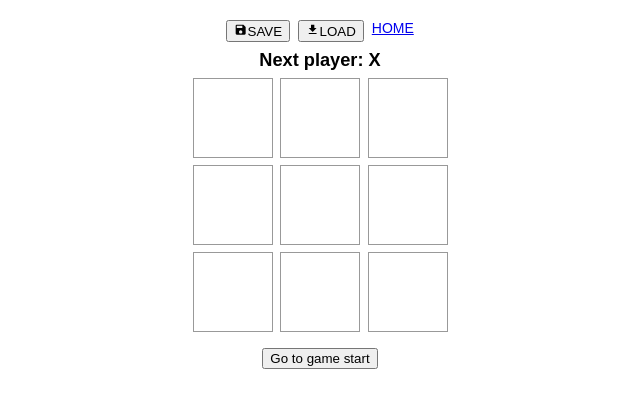
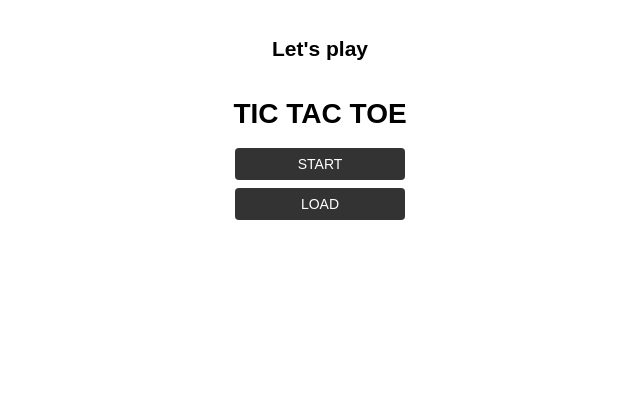
Before and after one commit to goooeun/tic-tac-toe, a Next.js app: page / in a window 1280 px wide. Shown: the top 408 px of the page, without its empty margins (320-960 px from the left). Built offline with nearby package versions, Linux system fonts and the light colour scheme.

Commit message:
feat: style 추가

```diff
--- a/components/Game.tsx
+++ b/components/Game.tsx
@@ -2,6 +2,7 @@
 import { css } from '@emotion/react';
 import styled from '@emotion/styled';
 import { useState } from 'react';
+import router from 'next/router';
 import axios from 'axios';
 
 import useHistory from '../utils/hooks/useHistory';
@@ -13,7 +14,7 @@ import calculateWinner from '../utils/calculateWinner';
 import Board from './Board';
 import SavedGameListPopup from './SavedGameListPopup';
 
-import { MdSave, MdDownload } from 'react-icons/md';
+import { MdSave, MdDownload, MdHome } from 'react-icons/md';
 import Link from 'next/link';
 
 function Game() {
@@ -56,6 +57,12 @@ function Game() {
         }
     };
 
+    const handleBackButton = () => {
+        if (confirm('The game is not saved. Are you really going home?')) {
+            router.push('/');
+        }
+    };
+
     return (
         <GameLayout>
             <ButtonGroup>
@@ -67,9 +74,10 @@ function Game() {
                     <MdDownload />
                     LOAD
                 </button>
-                <Link href="/">
-                    <a className="button">HOME</a>
-                </Link>
+                <button onClick={handleBackButton}>
+                    <MdHome />
+                    HOME
+                </button>
             </ButtonGroup>
             <div
                 css={css`
--- a/components/SavedGameListPopup.tsx
+++ b/components/SavedGameListPopup.tsx
@@ -27,15 +27,28 @@ const SavedGameListPopup: React.FC<Props> = ({ closePopup }) => {
                             padding-left: 0;
                         `}
                     >
-                        {gameList.map((game: SavedGame) => (
-                            <ListItem key={game.id} onClick={() => loadGame}>
+                        {gameList.length > 0 ? (
+                            gameList.map((game: SavedGame) => (
+                                <ListItem
+                                    key={game.id}
+                                    onClick={() => loadGame}
+                                >
                                     <div>Round : {game.stepNumber}</div>
                                     <div>
                                         Next Player : {game.xIsNext ? 'X' : 'O'}
                                     </div>
                                     <div>Saved Time : {game.date}</div>
                                 </ListItem>
-                        ))}
+                            ))
+                        ) : (
+                            <div
+                                css={css`
+                                    text-align: center;
+                                `}
+                            >
+                                No data
+                            </div>
+                        )}
                     </ul>
                 </PopupBody>
             </PopupView>
@@ -68,7 +81,7 @@ const PopupView = styled.div`
     flex-direction: column;
     background-color: #fff;
     width: 300px;
-    margin: 150px 20px;
+    margin: 150px auto;
     padding: 20px 16px;
     border-radius: 4px;
     position: relative;
@@ -81,12 +94,16 @@ const PopupHead = styled.div`
 
 const CloseButton = styled.button`
     position: absolute;
+    top: 14px;
     right: 16px;
     background-color: #fff;
+    color: #000;
     border: none;
-    font-size: 1.125rem;
+    font-size: 1.5rem;
+    padding: 0;
     cursor: pointer;
     &:hover {
+        background-color: #fff;
         color: #888;
     }
 `;
--- a/pages/index.tsx
+++ b/pages/index.tsx
@@ -1,13 +1,39 @@
+import styled from '@emotion/styled';
 import type { NextPage } from 'next';
+import Link from 'next/link';
 import Game from '../components/Game';
 import GameStateProvider from '../providers/GameStateProvider';
 
 const Home: NextPage = () => {
     return (
-        <GameStateProvider>
-            <Game />
-        </GameStateProvider>
+        <HomeLayout>
+            <h2>Let&apos;s play</h2>
+            <h1>TIC TAC TOE</h1>
+            <ButtonGroup>
+                <Link href="/play">
+                    <a className="button">START</a>
+                </Link>
+                <Link href="/load">
+                    <a className="button">LOAD</a>
+                </Link>
+            </ButtonGroup>
+        </HomeLayout>
     );
 };
 
+const HomeLayout = styled.div`
+    display: flex;
+    flex-direction: column;
+    align-items: center;
+`;
+
+const ButtonGroup = styled.div`
+    display: flex;
+    flex-direction: column;
+    width: 170px;
+    .button:first-child {
+        margin-bottom: 8px;
+    }
+`;
+
 export default Home;
--- a/styles/globals.css
+++ b/styles/globals.css
@@ -1,9 +1,26 @@
 body {
     font: 14px 'Century Gothic', Futura, sans-serif;
-    margin: 20px;
+    margin: 20px auto;
+    width: 500px;
 }
 
-ol,
-ul {
-    padding-left: 30px;
+button,
+.button {
+    background-color: #333;
+    color: #fff;
+    border-radius: 4px;
+    padding: 8px 10px;
+    border: none;
+    text-decoration: none;
+    margin-bottom: 8px;
+    display: flex;
+    justify-content: center;
+    align-items: center;
+    gap: 3px;
 }
+
+button:hover,
+.button:hover {
+    background-color: #666;
+    cursor: pointer;
+}
```
Lines whose indentation alone changed are shown as unchanged.
